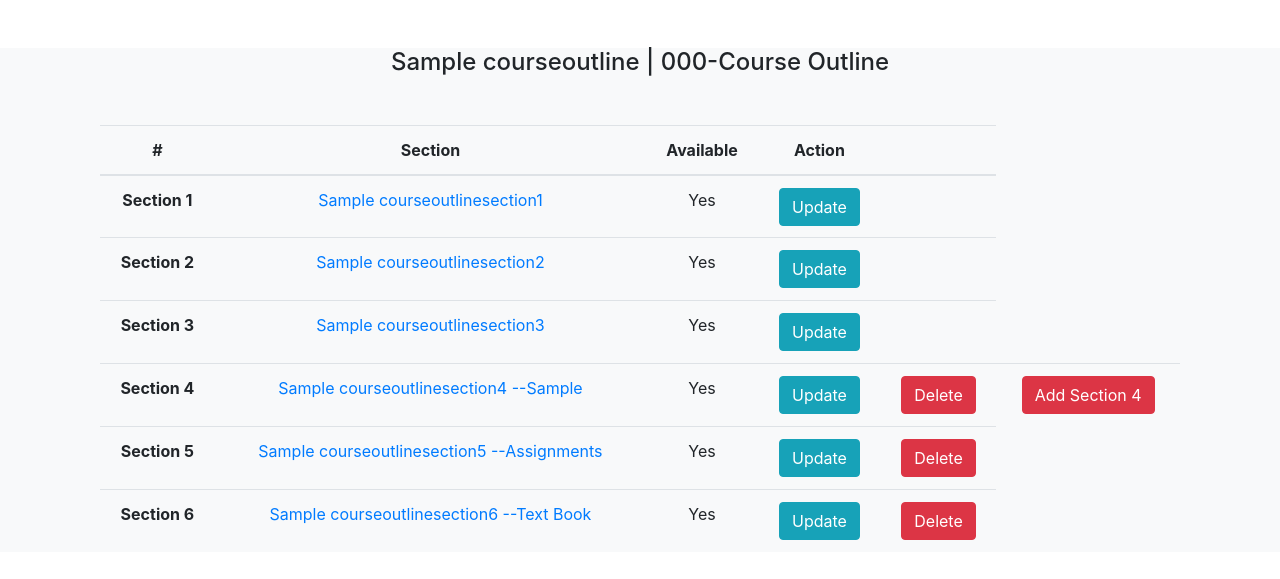
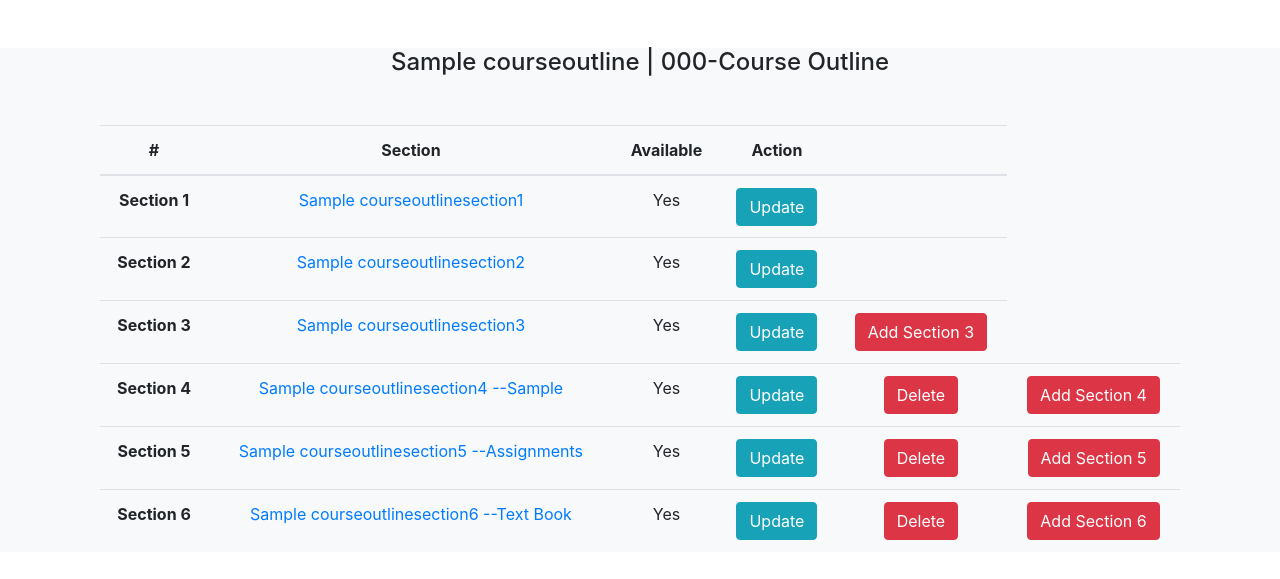
Before and after one commit to arthurringoringo/CourseOutline, a Django app: page /courseoutline/view/sections/1/ in a window 1280 px wide. Shown: the part 56-635 px from the top of the page. Run offline with Django 3.2, Linux system fonts and the light colour scheme; tables that the repository leaves empty hold one stand-in row (values such as "Sample post"); some libraries are stand-ins or nearby versions.

Commit message:
add sections buttons update

```diff
--- a/Semproject/Courseoutline/templates/Courseoutline/availablesections.html
+++ b/Semproject/Courseoutline/templates/Courseoutline/availablesections.html
@@ -59,10 +59,11 @@
                         <td>{% if section3 == None %}None{% else %}Yes{% endif %}</td>
                         <td><a href =" {% if section3 == None %}NotAvailable{% else %}{% url 'courseoutlinesectionupdate3' section3.SectionID %}">
                                     <button type="submit" class="btn btn-info">Update</button></td>{% endif %}
-                        <td>   <!-- <form action = "{% url 'courseoutlinedelete' courseoutline.CourseOutlineID %}" method="POST">
-                                    {% csrf_token %}
-                                    <button type="submit" class="btn btn-danger">Delete</button>
-                                </form>-->
+                        <td>
+                            <form action = "{% url 'courseoutlinesection3create' section3.CourseOutlineID.CourseOutlineID %}" method="POST">
+                                {% csrf_token %}
+                                <button type="submit" class="btn btn-danger">Add Section 3</button>
+                            </form>
                         </td>
                     </tr>
 
@@ -82,10 +83,11 @@
                                     <button type="submit" class="btn btn-danger">Delete</button>
                                 </form>
                         </td>
-                         <td>   <form action = "{% url 'courseoutlinesection4create' section4.CourseOutlineID.CourseOutlineID %}" method="POST">
-                                    {% csrf_token %}
-                                    <button type="submit" class="btn btn-danger">Add Section 4</button>
-                                </form>
+                         <td>
+                            <form action = "{% url 'courseoutlinesection4create' section4.CourseOutlineID.CourseOutlineID %}" method="POST">
+                                {% csrf_token %}
+                                <button type="submit" class="btn btn-danger">Add Section 4</button>
+                            </form>
                         </td>
                     </tr>
 
@@ -108,6 +110,12 @@
                                     <button type="submit" class="btn btn-danger">Delete</button>
                                 </form>
                         </td>
+                        <td>
+                            <form action = "{% url 'courseoutlinesection5create' section5.CourseOutlineID.CourseOutlineID %}" method="POST">
+                                {% csrf_token %}
+                                <button type="submit" class="btn btn-danger">Add Section 5</button>
+                            </form>
+                        </td>
                     </tr>
 
                 </a>
@@ -125,10 +133,17 @@
                         <td>{% if section6 == None %}None{% else %}Yes{% endif %}</td>
                         <td><a href =" {% if section6 == None %}NotAvailable{% else %}{% url 'courseoutlinesectionupdate6' section6.SectionID %}">
                                     <button type="submit" class="btn btn-info">Update</button></td>{% endif %}
-                        <td>   <form action = "{% url 'courseoutlinesectiondelete6' section6.SectionID %}" method="POST">
+                        <td>
+                            <form action = "{% url 'courseoutlinesectiondelete6' section6.SectionID %}" method="POST">
                                     {% csrf_token %}
                                     <button type="submit" class="btn btn-danger">Delete</button>
-                                </form>
+                            </form>
+                        </td>
+                        <td>
+                            <form action = "{% url 'courseoutlinesection6create' section6.CourseOutlineID.CourseOutlineID %}" method="POST">
+                                {% csrf_token %}
+                                <button type="submit" class="btn btn-danger">Add Section 6</button>
+                            </form>
                         </td>
                     </tr>
 
```
